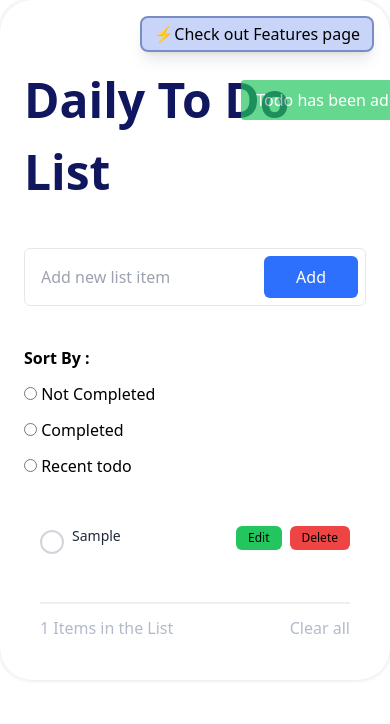
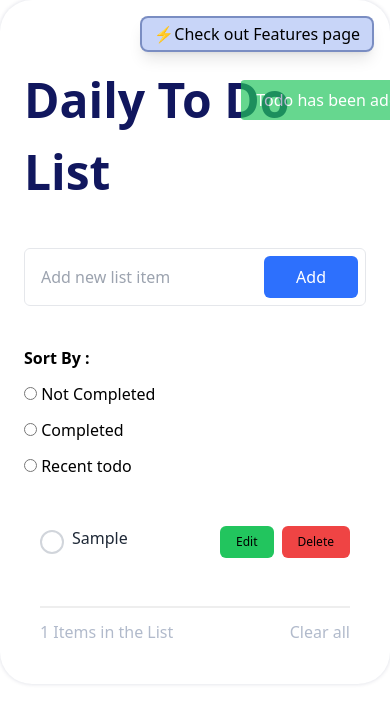
Before and after one commit to manish-107/eg-intern-task, a Next.js app: page / in a window 390 px wide. Both pictures are taken after typing "Sample" into the empty fields and a click on the button "Add". Shown: the top 724 px of the page. Built offline with nearby package versions, Linux system fonts and the light colour scheme.

Commit message:
added button size for mobile screen

```diff
--- a/app/components/DisplayTodos.tsx
+++ b/app/components/DisplayTodos.tsx
@@ -67,8 +67,6 @@ export const DisplayTodos = ({ todo }: DisplayTodosProps) => {
     if (savedTodos) setTodoData(JSON.parse(savedTodos));
   }, [reloadState]);
 
-
-
   //Delete todo by id
   const deleteTodo = (todoId: number) => {
     const localData = localStorage.getItem("Todo");
@@ -102,7 +100,7 @@ export const DisplayTodos = ({ todo }: DisplayTodosProps) => {
               todo.completed
                 ? "line-through text-[#8F98A8]"
                 : "text-gray-800 hover:text-[#2D70FD]"
-            } text-sm sm:text-base break-words`}
+            } text-base sm:text-base break-words`}
             style={{ maxWidth: "60%", whiteSpace: "normal" }}
           >
             {todo.text}
@@ -113,14 +111,14 @@ export const DisplayTodos = ({ todo }: DisplayTodosProps) => {
           <button
             type="button"
             onClick={() => editTodo(todo.todoId, todo.text)}
-            className="rounded-md bg-green-500 px-3 py-1 text-xs sm:px-6 sm:text-base"
+            className="rounded-md bg-green-500 px-4 py-2 text-xs sm:px-6 sm:text-base"
           >
             Edit
           </button>
           <button
             type="button"
             onClick={() => deleteTodo(todo.todoId)}
-            className="rounded-md bg-red-500 px-3 py-1 text-xs sm:px-6 sm:text-base"
+            className="rounded-md bg-red-500 px-4 py-2 text-xs sm:px-6 sm:text-base"
           >
             Delete
           </button>
```
